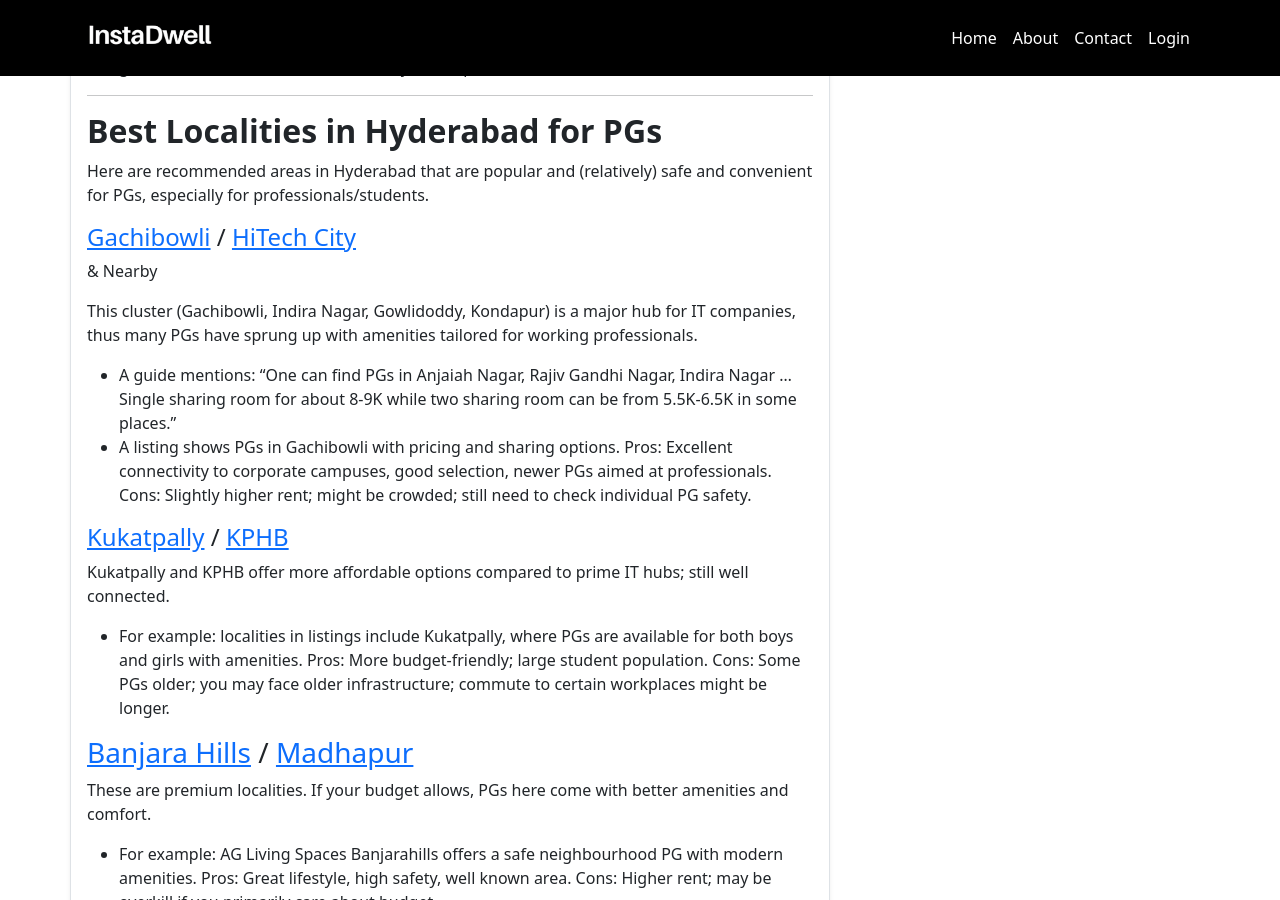
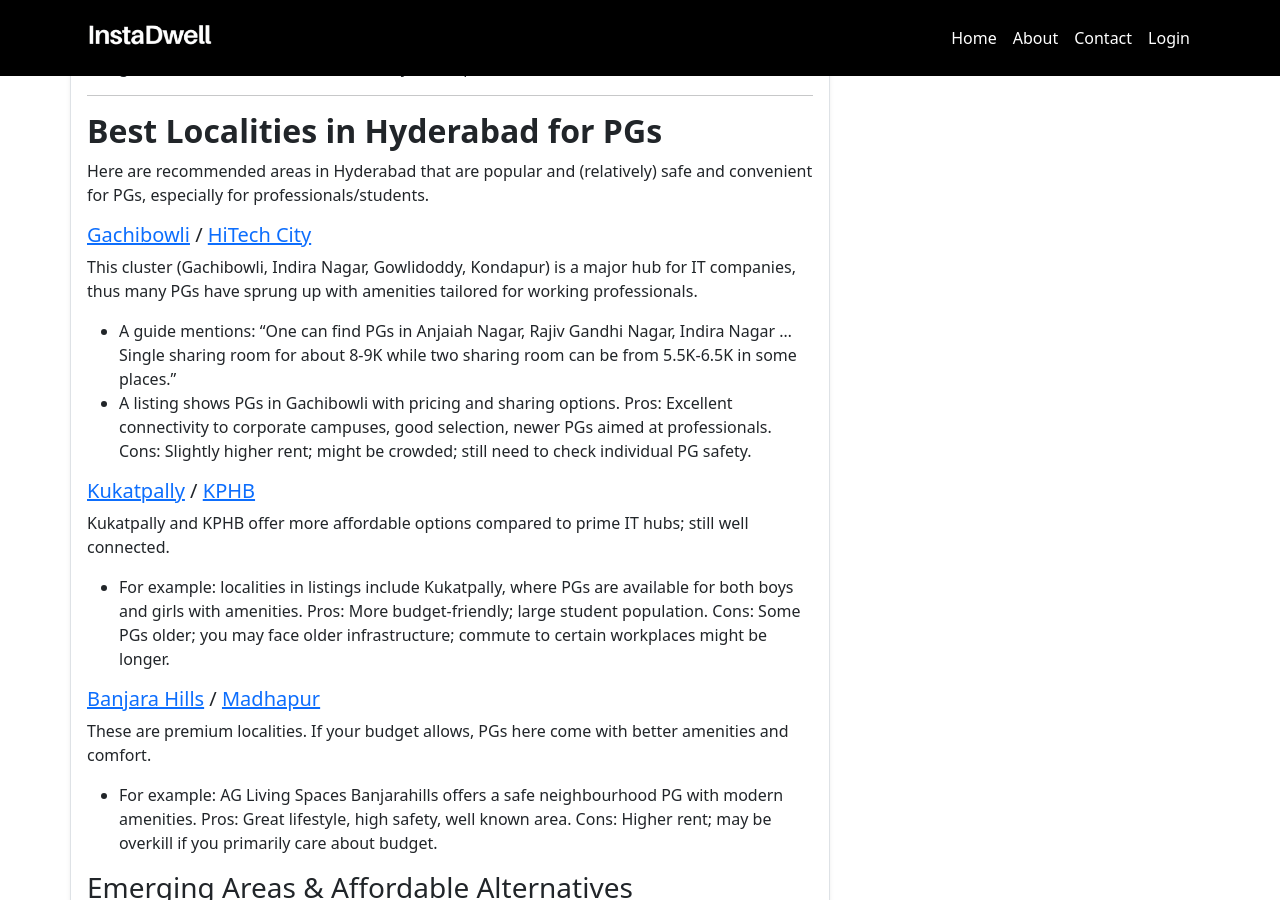
Before and after one commit to instadw/instadwell-blog, a Jekyll site: the page built from _posts/2025-10-22-how-to-find-safe-pgs-spaces-in-hyderabad.md, in a window 1280 px wide and 900 px high, scrolled down 4061 px. Built offline with Jekyll 4.4.1, drawn with Linux system fonts in a browser that asks for light colours.

Commit message:
Update 2025-10-22-how-to-find-safe-pgs-spaces-in-hyderabad.md

```diff
--- a/_posts/2025-10-22-how-to-find-safe-pgs-spaces-in-hyderabad.md
+++ b/_posts/2025-10-22-how-to-find-safe-pgs-spaces-in-hyderabad.md
@@ -134,8 +134,8 @@ Let’s break down the major criteria you should check and why each matters. The
 
 Here are recommended areas in Hyderabad that are popular and (relatively) safe and convenient for PGs, especially for professionals/students.
 
-#### [Gachibowli](https://instadwell.com/search?lat=17.4400802&lng=78.3489168&location=Gachibowli,%20Hyderabad,%20Telangana,%20India&city=Hyderabad&country=India) / [HiTech City](https://instadwell.com/search?lat=17.4434646&lng=78.3771953&location=HITEC%20City,%20Hyderabad,%20Telangana,%20India&city=Hyderabad&country=India)
- & Nearby
+##### [Gachibowli](https://instadwell.com/search?lat=17.4400802&lng=78.3489168&location=Gachibowli,%20Hyderabad,%20Telangana,%20India&city=Hyderabad&country=India) / [HiTech City](https://instadwell.com/search?lat=17.4434646&lng=78.3771953&location=HITEC%20City,%20Hyderabad,%20Telangana,%20India&city=Hyderabad&country=India)
+
 
 This cluster (Gachibowli, Indira Nagar, Gowlidoddy, Kondapur) is a major hub for IT companies, thus many PGs have sprung up with amenities tailored for working professionals.
 
@@ -144,7 +144,7 @@ This cluster (Gachibowli, Indira Nagar, Gowlidoddy, Kondapur) is a major hub for
   Pros: Excellent connectivity to corporate campuses, good selection, newer PGs aimed at professionals.
   Cons: Slightly higher rent; might be crowded; still need to check individual PG safety.
 
-#### [Kukatpally](https://instadwell.com/search?lat=17.4875418&lng=78.3953462&location=Kukatpally,%20Hyderabad,%20Telangana,%20India&city=Hyderabad&country=India) / [KPHB](https://instadwell.com/search?lat=17.4833526&lng=78.3870668&location=Kukatpally%20Housing%20Board%20Colony,%20Kukatpally,%20Hyderabad,%20Telangana,%20India&city=Hyderabad&country=India)
+##### [Kukatpally](https://instadwell.com/search?lat=17.4875418&lng=78.3953462&location=Kukatpally,%20Hyderabad,%20Telangana,%20India&city=Hyderabad&country=India) / [KPHB](https://instadwell.com/search?lat=17.4833526&lng=78.3870668&location=Kukatpally%20Housing%20Board%20Colony,%20Kukatpally,%20Hyderabad,%20Telangana,%20India&city=Hyderabad&country=India)
 
 
 Kukatpally and KPHB offer more affordable options compared to prime IT hubs; still well connected.
@@ -153,7 +153,7 @@ Kukatpally and KPHB offer more affordable options compared to prime IT hubs; sti
   Pros: More budget-friendly; large student population.
   Cons: Some PGs older; you may face older infrastructure; commute to certain workplaces might be longer.
 
-### [Banjara Hills](https://instadwell.com/search?lat=17.416889&lng=78.43867&location=Banjara%20Hills,%20Hyderabad,%20Telangana,%20India&city=Hyderabad&country=India) / [Madhapur](https://instadwell.com/search?lat=17.4485835&lng=78.39080349999999&location=Madhapur,%20Hyderabad,%20Telangana,%20India&city=Hyderabad&country=India)
+##### [Banjara Hills](https://instadwell.com/search?lat=17.416889&lng=78.43867&location=Banjara%20Hills,%20Hyderabad,%20Telangana,%20India&city=Hyderabad&country=India) / [Madhapur](https://instadwell.com/search?lat=17.4485835&lng=78.39080349999999&location=Madhapur,%20Hyderabad,%20Telangana,%20India&city=Hyderabad&country=India)
 
 
 
```
